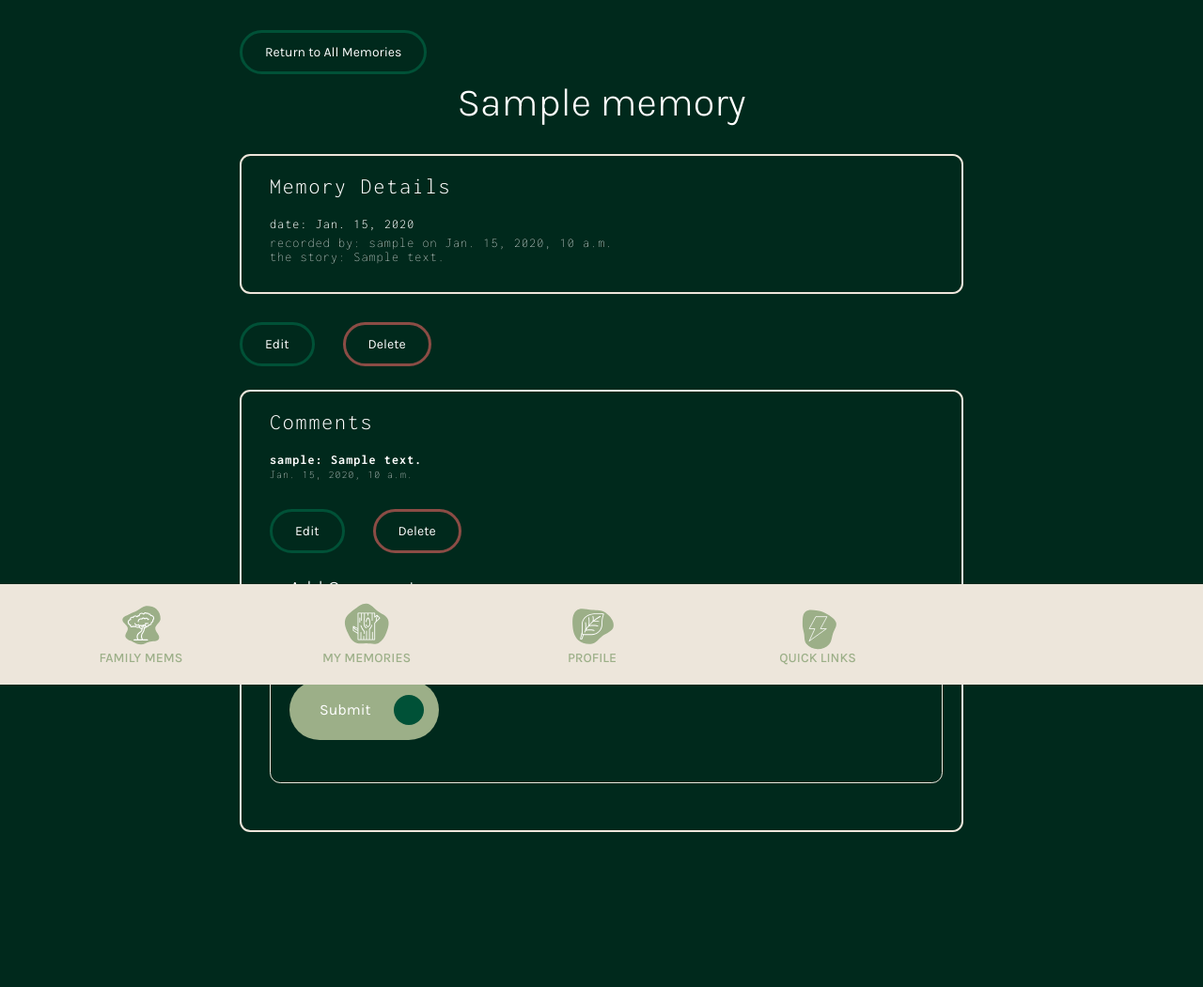
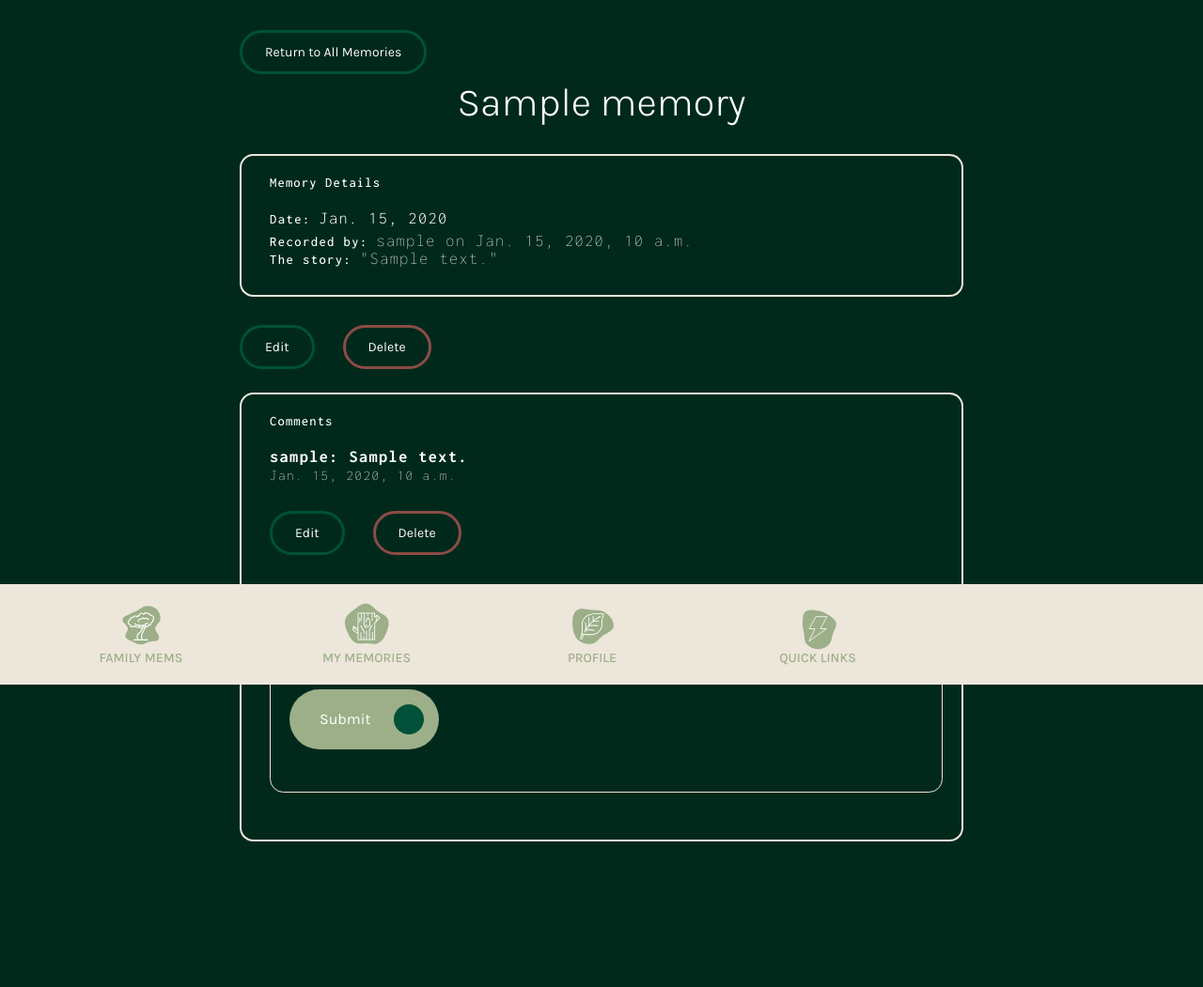
Before and after one commit to lanewells/rooted, a Django app: page /memories/1/ in a window 1280 px wide. Shown: the part 71-1122 px from the top of the page at 94% size. Before the commit the page ends 957 px from the top, so only its background shows below. Run offline with Django 5.2, Linux system fonts and the light colour scheme; a user stored in the database is signed in; tables that the repository leaves empty hold one stand-in row (values such as "Sample post").

Commit message:
Changes to memorydetail page and css.

```diff
--- a/main_app/static/css/details.css
+++ b/main_app/static/css/details.css
@@ -1,13 +1,18 @@
-.subtitle {
-    font-size: 1.7em;
-    font-weight: 300;
-    margin-bottom: 20px;
-}
-
 .info {
     border: 2px var(--light-color) solid;
     border-radius: .8em;
     padding: 20px 20px 30px 30px;
+    font-size: 1.3em;
+    font-weight: 200;
+}
+
+.subtitle, .info {
+    margin-bottom: 20px;
+}
+
+.info p span, .subtitle {
+    font-size: 0.8em;
+    font-weight: 500;
 }
 
 .attribute {
--- a/main_app/templates/main_app/memories/memory_detail.html
+++ b/main_app/templates/main_app/memories/memory_detail.html
@@ -15,12 +15,12 @@
     <div class="info">
         <p class="subtitle">Memory Details</p>
         {% if memory.memory_date %}
-        <p class="attribute date">date: {{ memory.memory_date }}</p>
+        <p class="attribute date"><span>Date: </span>{{ memory.memory_date }}</p>
         {% else %}
-        <p class="attribute date">No date</p>
+        <p class="attribute date"><span>No date</span></p>
         {% endif %}
-        <p>recorded by: {{ memory.created_by }} on {{ memory.created }}</p>
-        <p>the story: {{ memory.description }}</p>
+        <p><span>Recorded by: </span>{{ memory.created_by }} on {{ memory.created }}</p>
+        <p><span>The story: </span>"{{ memory.description }}"</p>
     </div>
         {% if user == memory.created_by %}
         <div class="btn-container">
```
